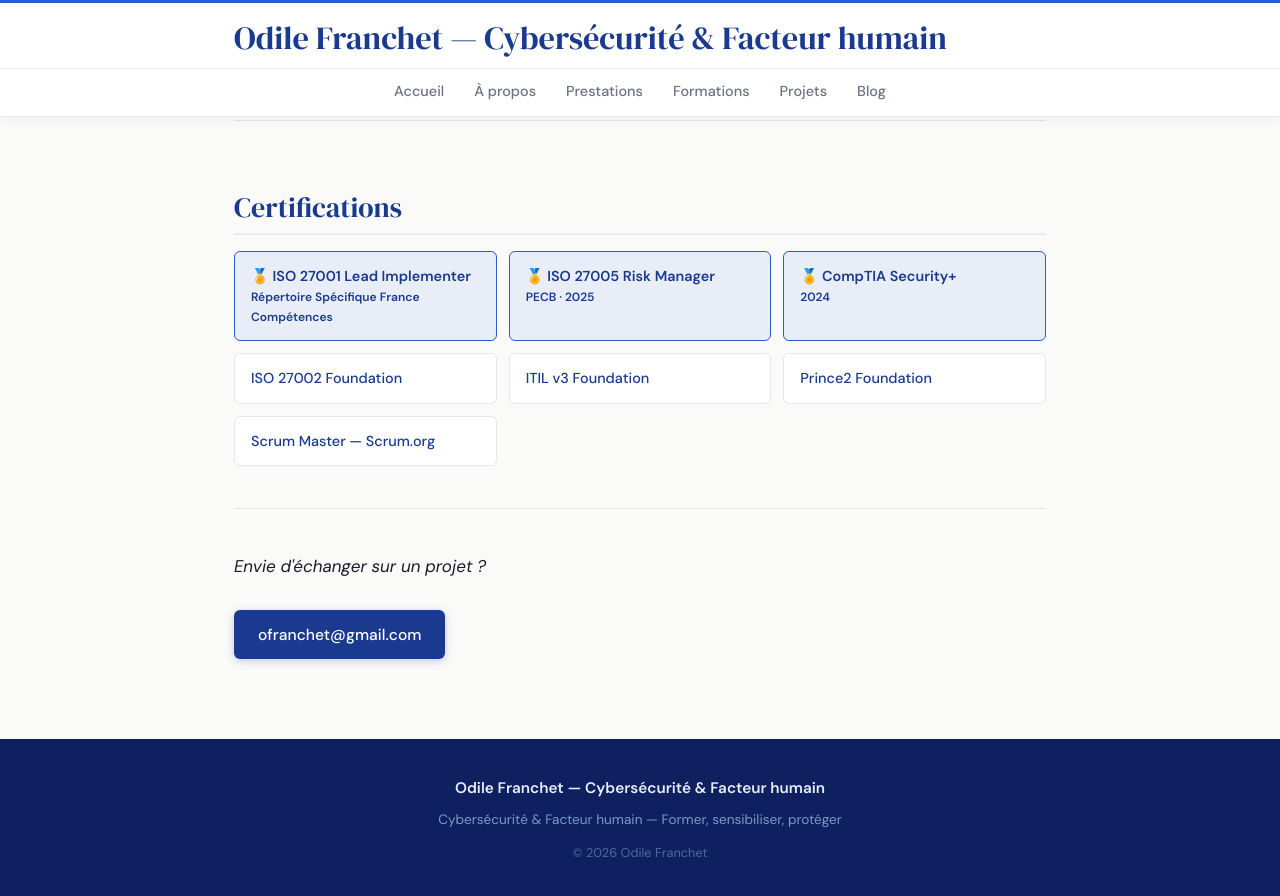
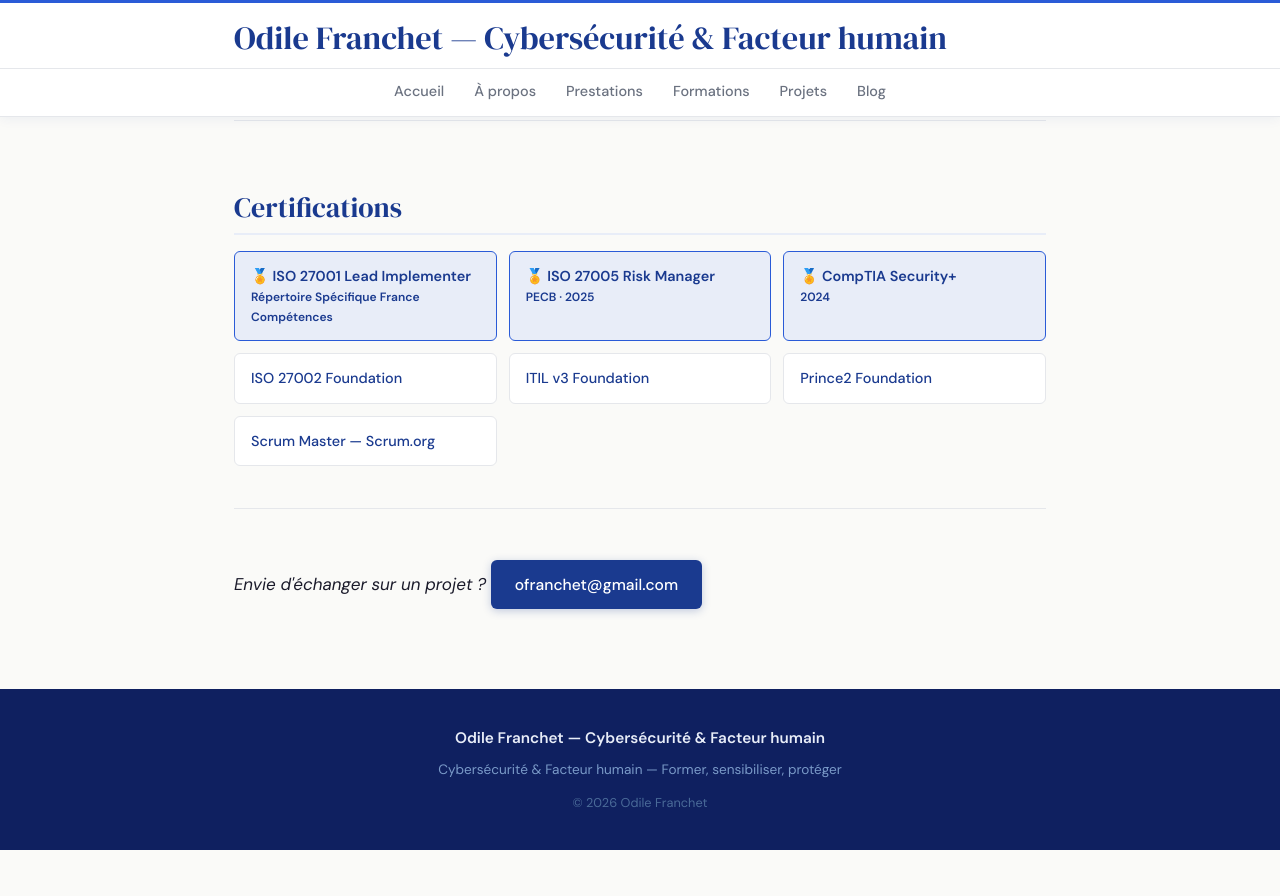
Before and after one commit to ofranchet73/ofranchet73.github.io, a Jekyll site: the page built from apropos.md, in a window 1280 px wide and 900 px high, scrolled down 1323 px. Shown: the top 896 px of the window. Built offline with Jekyll 4.4.1, drawn with Linux system fonts in a browser that asks for light colours; after the commit the page ends 2173 px from its top, so only the background shows below that.

Commit message:
Update apropos.html

```diff
--- a/_layouts/apropos.html
+++ b/_layouts/apropos.html
@@ -47,8 +47,10 @@ layout: default
 
     <hr>
 
-    <p><em>Envie d'échanger sur un projet ?</em></p>
-    <p><a href="mailto:ofranchet@gmail.com">ofranchet@gmail.com</a></p>
+    <div class="cta-inline">
+      <em>Envie d'échanger sur un projet ?</em>
+      <a href="mailto:ofranchet@gmail.com" class="btn-email">ofranchet@gmail.com</a>
+    </div>
 
   </div>
 </div>
```
